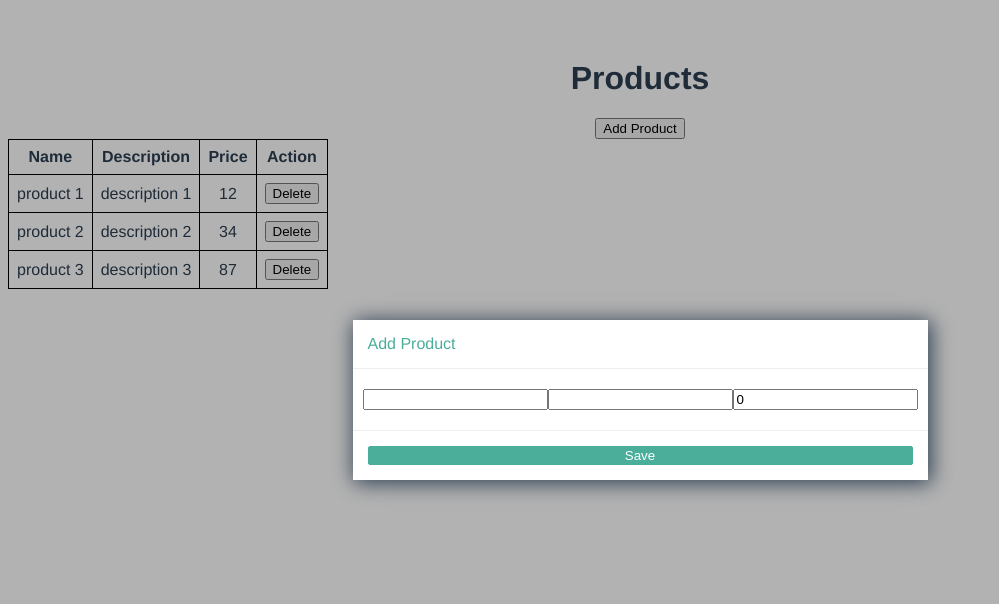
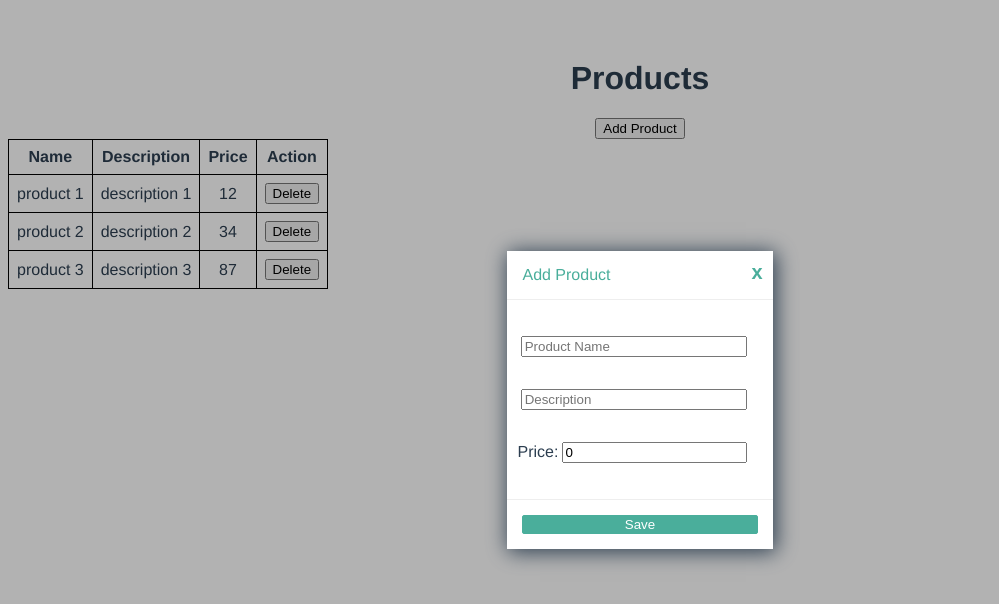
Before and after one commit to CharleeDolor/crud-products, a Vue app: page / in a window 1280 px wide. Both pictures are taken after a click on the button "Add Product". Shown: the top 604 px of the page, without its empty margins (0-999 px from the left). Built offline with nearby package versions, Linux system fonts and the light colour scheme.

Commit message:
fixes modal field arrangement and added validations for edit

```diff
--- a/src/App.vue
+++ b/src/App.vue
@@ -29,4 +29,8 @@ table, th, td {
 td, th{
   padding: 0.5rem;
 }
+
+.modal-field {
+    margin: 1rem;
+}
 </style>
--- a/src/components/AddModal.vue
+++ b/src/components/AddModal.vue
@@ -6,19 +6,24 @@
                     <slot name="header">
                         Add Product
                     </slot>
+                    <button type="button" class="btn-close" @click="close" aria-label="Close modal">
+                        x
+                    </button>
                 </header>
 
                 <form @submit.prevent="handleSubmit">
                     <section class="modal-body">
-                        <input type="text" v-model="name" required>
-                        <input type="text" v-model="desc" required>
-                        <input type="number" v-model.number="price" required>
+                        <input class="modal-field" type="text" placeholder="Product Name" v-model="name" required />
+                        <input class="modal-field" type="text" placeholder="Description" v-model="desc" required />
+                        <div>
+                            <label for="txtPrice">Price:</label>
+                            <input class="modal-field" type="number" step="0.01" id="txtPrice" v-model.number="price" required />
+                        </div>
+
                     </section>
 
                     <footer class="modal-footer">
-                        <button type="button" class="btn-green" @click="close">
-                            Save
-                        </button>
+                        <input type="submit" class="btn-green" value="Save">
                     </footer>
                 </form>
             </div>
@@ -38,6 +43,15 @@ export default {
         }
     },
     methods: {
+        handleSubmit() {
+
+            // Validation for price
+            if (this.price <= 0) {
+                alert("Invalid Price");
+                return;
+            }
+            this.close();
+        },
         close() {
             let newProduct = {
                 name: this.name,
@@ -93,6 +107,8 @@ export default {
 .modal-body {
     position: relative;
     padding: 20px 10px;
+    display: flex;
+    flex-direction: column;
 }
 
 .btn-close {
@@ -124,4 +140,8 @@ export default {
 .modal-fade-leave-active {
     transition: opacity .5s ease;
 }
+
+div .modal-field{
+    margin-left: 0.2rem;
+}
 </style>
--- a/src/components/EditModal.vue
+++ b/src/components/EditModal.vue
@@ -10,15 +10,13 @@
 
                 <form @submit.prevent="handleSubmit">
                     <section class="modal-body">
-                        <input type="text" v-model="name" required>
-                        <input type="text" v-model="desc" required>
-                        <input type="number" v-model.number="price" required>
+                        <input class="modal-field" type="text" v-model="name" required/>
+                        <input class="modal-field" type="text" v-model="desc" required/>
+                        <input class="modal-field" type="number" v-model.number="price" required/>
                     </section>
 
                     <footer class="modal-footer">
-                        <button type="button" class="btn-green" @click="close">
-                            Save
-                        </button>
+                        <input type="submit" value="Save" class="btn-green">
                     </footer>
                 </form>
             </div>
@@ -49,6 +47,9 @@ export default {
         }
     },
     methods: {
+        handleSubmit(){
+            this.close();
+        },
         close() {
             let editedProduct = {
                 id: this.product.id,
--- a/src/components/ProductList.vue
+++ b/src/components/ProductList.vue
@@ -1,12 +1,9 @@
 <template>
   <h1>Products</h1>
-  <EditModal v-if="showEdit"
-    @close="closeEditModal"
-    :product="this.toEditProduct">
+  <EditModal v-if="showEdit" @close="closeEditModal" :product="this.toEditProduct">
   </EditModal>
 
-  <AddModal v-if="showAdd"
-  @close="closeAddModal">
+  <AddModal v-if="showAdd" @close="closeAddModal">
   </AddModal>
 
   <button @click="openAddModal">Add Product</button>
@@ -25,7 +22,7 @@
         <td v-on:click.stop="">
           <button @click="deleteProduct(index)">Delete</button>
         </td>
-    </tr>
+      </tr>
     </transition-group>
   </table>
 
@@ -36,36 +33,53 @@ import EditModal from '../components/EditModal.vue'
 import AddModal from '../components/AddModal.vue'
 export default {
   name: 'ProductList',
-  components:{
+  components: {
     EditModal,
     AddModal
   },
-  data(){
+  data() {
     return {
       showEdit: false,
       showAdd: false,
       toEditProduct: null,
       products: [
-        {name: "product 1", desc: "description 1", price: 12},
-        {name: "product 2", desc: "description 2", price: 34},
-        {name: "product 3", desc: "description 3", price: 87},
+        { name: "product 1", desc: "description 1", price: 12 },
+        { name: "product 2", desc: "description 2", price: 34 },
+        { name: "product 3", desc: "description 3", price: 87 },
       ]
     }
   },
 
-  methods:{
-    addProduct(newProduct){
+  methods: {
+    addProduct(newProduct) {
+
+      // check if new product name is an empty string
+      if(newProduct.name == ''){
+        // exit the function, this means that the user just click x button from header of modal
+        return;
+      }
+
       this.products.push(newProduct);
       alert("New product successfully added. ");
     },
 
-    editProduct(product){
+    editProduct(product) {
       let id = product.id;
       delete product.id;
 
+      // VALIDATIONS
+      // check for duplicate product name by getting the index of product name
+      var pos = this.products.findIndex(i => i.name.toLowerCase() === product.name.toLowerCase());
+
+      // if pos value is not equal to -1, this means that this product name already exist
+      if (pos != -1 && pos != id) {
+        alert("Cannot rename to " + product.name + ". It is already existing.");
+        return;
+      }
+
       let index = this.products.map(e => e.name).indexOf(product.name);
 
-      if(index != id && index != -1){
+      if (index != id && index != -1) {
         alert("Product name for " + product.name + " is already exist");
         return;
       }
@@ -73,17 +87,17 @@ export default {
       alert("Edit saved");
     },
 
-    deleteProduct(index){
+    deleteProduct(index) {
       let currentProduct = this.products[index];
       let conf = confirm("Are you sure to delete " + currentProduct.name + "?");
 
-      if(conf){
+      if (conf) {
         this.products.splice(index, 1);
       }
     },
 
-// --------------------------- open and close modal methods --------------------------- \\
-    openEditModal(index, product){
+    // --------------------------- open and close modal methods --------------------------- \\
+    openEditModal(index, product) {
       this.showEdit = true;
 
       // creating product payload array with id array key with the value of index
@@ -91,17 +105,17 @@ export default {
       this.toEditProduct = product;
     },
 
-    closeEditModal(product){
+    closeEditModal(product) {
       this.showEdit = false;
       this.editProduct(product);
 
     },
 
-    openAddModal(){
+    openAddModal() {
       this.showAdd = true;
     },
 
-    closeAddModal(newProduct){
+    closeAddModal(newProduct) {
       this.showAdd = false;
       // call addProduct method
       this.addProduct(newProduct);
@@ -113,11 +127,16 @@ export default {
 
 <!-- Add "scoped" attribute to limit CSS to this component only -->
 <style scoped>
-.fade-enter-active, .fade-leave-active {
+.fade-enter-active,
+.fade-leave-active {
   transition: opacity 0.5s;
 }
 
-.fade-enter, .fade-leave-to /* .fade-leave-active in <2.1.8 */ {
+.fade-enter,
+.fade-leave-to
+
+/* .fade-leave-active in <2.1.8 */
+  {
   opacity: 0;
 }
 </style>
```
